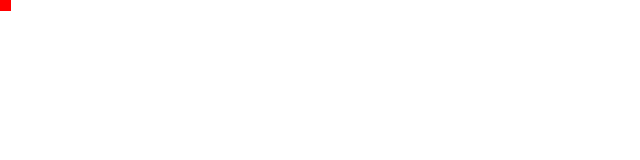
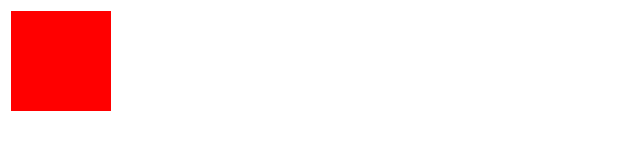
Before and after one commit to pythonbrad/qwasar-learning, a plain HTML site: page dominique_side/index.html in a window 1280 px wide. Shown: the whole page, without its empty margins (0-640 px from the left). Drawn offline with Linux system fonts and the light colour scheme.

Commit message:
FEAT : ✨   initiliazed position of the square top left ish, I hope position is correct according to gandalf

```diff
--- a/dominique_side/index.html
+++ b/dominique_side/index.html
@@ -21,11 +21,12 @@
     <script type="text/javascript">
         var box = document.getElementById("my_box_realtime");
 
-        const viewportWidth = window.innerWidth;
+        const viewportWidth = window.innerWidth;        // to initialize the square position top left
         const viewportHeight = window.innerHeight;
 
-        box.style.right = viewportWidth ;
-        box.style.bottom = viewportHeight ;
+        box.style.right = viewportWidth - 100 ;
+        box.style.bottom = viewportHeight - 100 ;
+
 
 	function moveToCorner() {
 		var right = box.style.right.replace("px", "");
```
